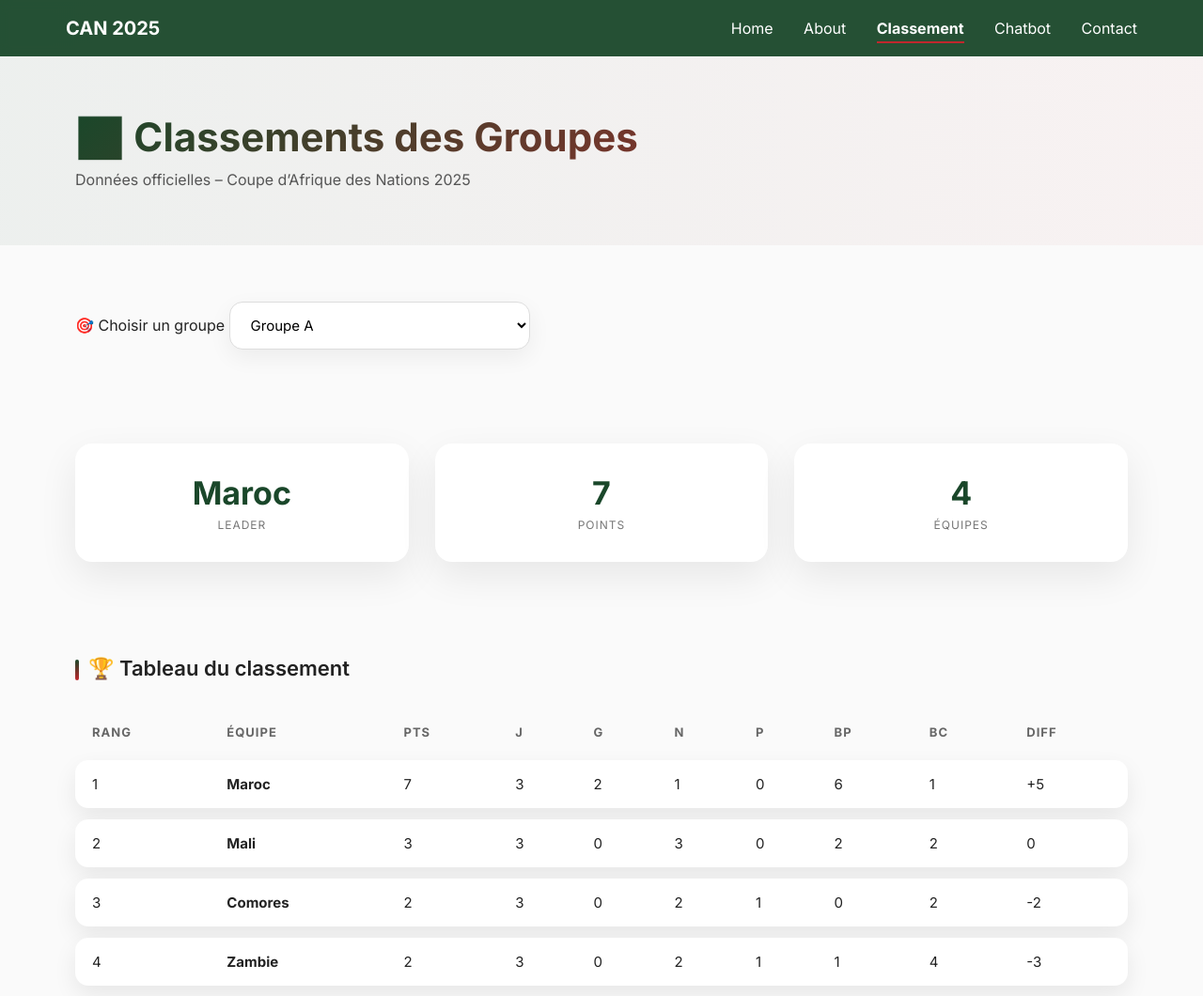
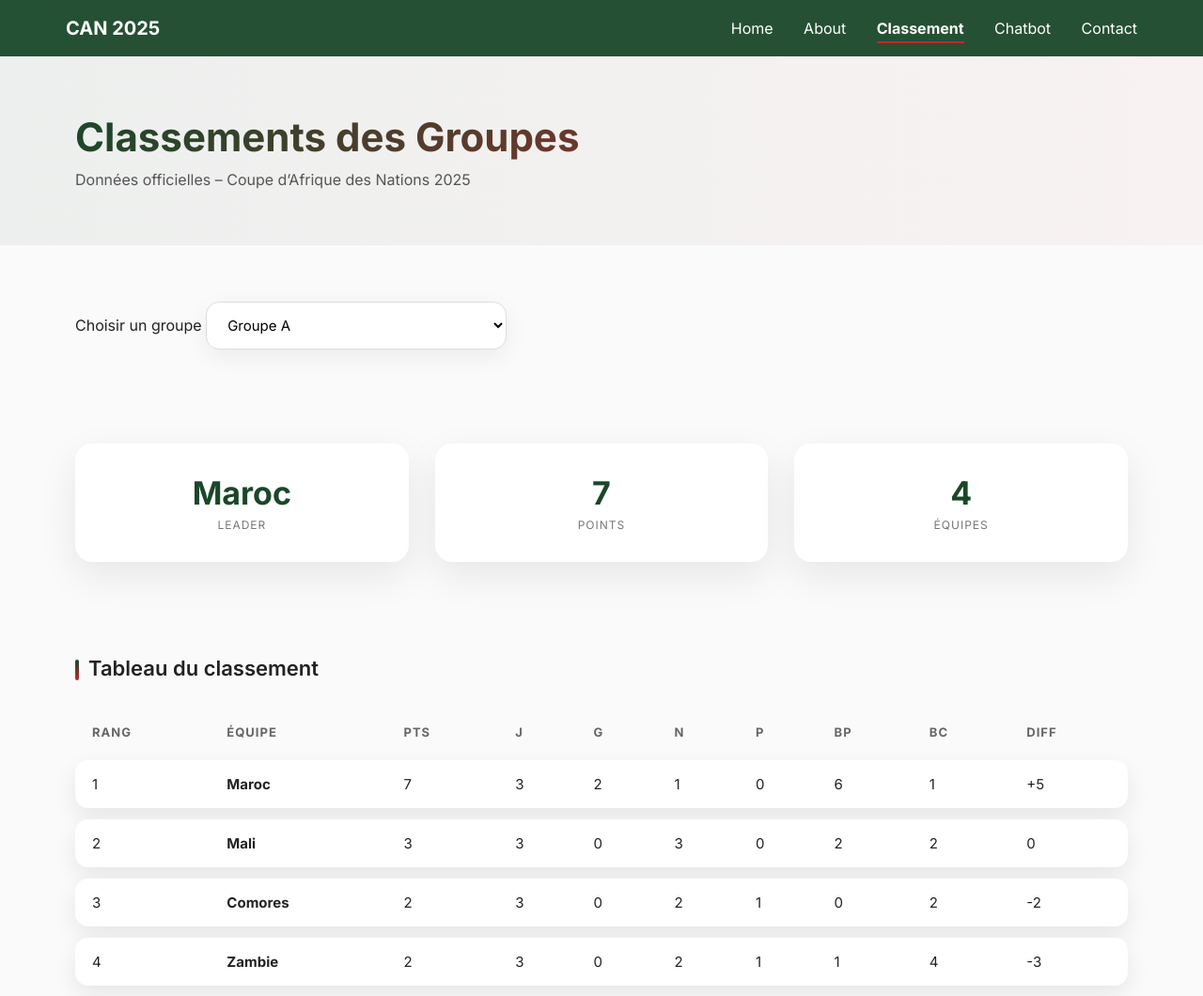
Before and after one commit to wijdanetaftaf/Assistant-intelligent---Can-2025---wijdane-taftaf, a Python web app: template template/classement.html in a window 1280 px wide. Shown: the top 1060 px of the page at 94% size. Run offline with Jinja, Linux system fonts and the light colour scheme; the template is opened without the code that fills it, so the values that code supplies are empty.

Commit message:
Initial commit

```diff
--- a/template/classement.html
+++ b/template/classement.html
@@ -20,13 +20,13 @@
 </header>
 <!-- HEADER -->
 <section class="page-header">
-    <h1>📊 Classements des Groupes</h1>
+    <h1>Classements des Groupes</h1>
     <p>Données officielles – Coupe d’Afrique des Nations 2025</p>
 </section>
 
 <!-- SELECT -->
 <section class="section">
-    <label class="label">🎯 Choisir un groupe</label>
+    <label class="label">Choisir un groupe</label>
     <select id="groupSelect" class="select"></select>
 </section>
 
@@ -48,7 +48,7 @@
 
 <!-- TABLE -->
 <section class="section">
-    <h2 class="section-title">🏆 Tableau du classement</h2>
+    <h2 class="section-title">Tableau du classement</h2>
 
     <table class="data-table">
         <thead>
--- a/template/index.html
+++ b/template/index.html
@@ -47,19 +47,19 @@
 
     <div class="morocco-stats">
         <div class="stat-card green">
-            <h3>🏟️ Stades </h3>
+            <h3>Stades </h3>
             <p>9+</p>
             <span>Infrastructures aux standards internationaux</span>
         </div>
 
         <div class="stat-card red">
-            <h3>🌍 Villes hôtes</h3>
+            <h3>Villes hôtes</h3>
             <p>6</p>
             <span>À travers tout le Royaume</span>
         </div>
 
         <div class="stat-card green">
-            <h3>⚽ Sélections</h3>
+            <h3>Sélections</h3>
             <p>24</p>
             <span>Les meilleures équipes africaines</span>
         </div>
```
Also changed, not shown: template/about.html (+4 -4 lines), template/images/marrekech.jpg.
